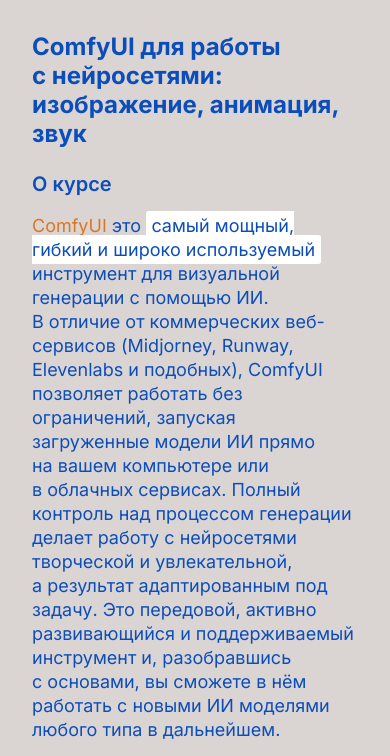
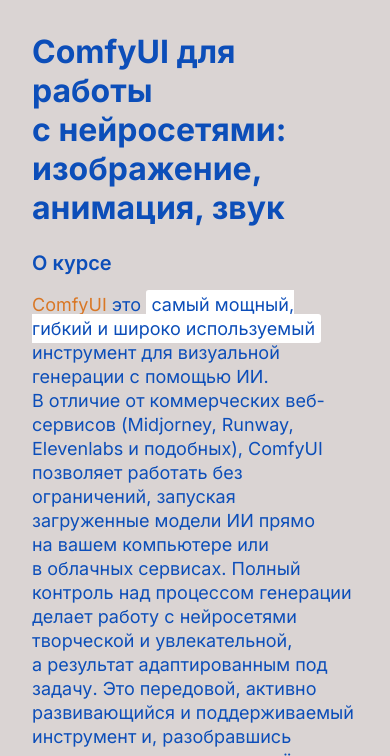
Before and after one commit to jnxmx/ComfyUI-course, a plain HTML site: page index.html in a window 390 px wide. Shown: the top 756 px of the page. Drawn offline with Linux system fonts and the light colour scheme; a script that the page names is missing.

Commit message:
Update styles.css

```diff
--- a/styles.css
+++ b/styles.css
@@ -154,7 +154,7 @@ iframe[data-tally-src] {
 
 @media (max-width: 600px) {
   header h1 {
-    font-size: 1.5rem; /* уменьшаем h1 */
+    font-size: 2rem; /* уменьшаем h1 */
   }
 
   /* #schedule на мобильном делаем одну колонку */
```
